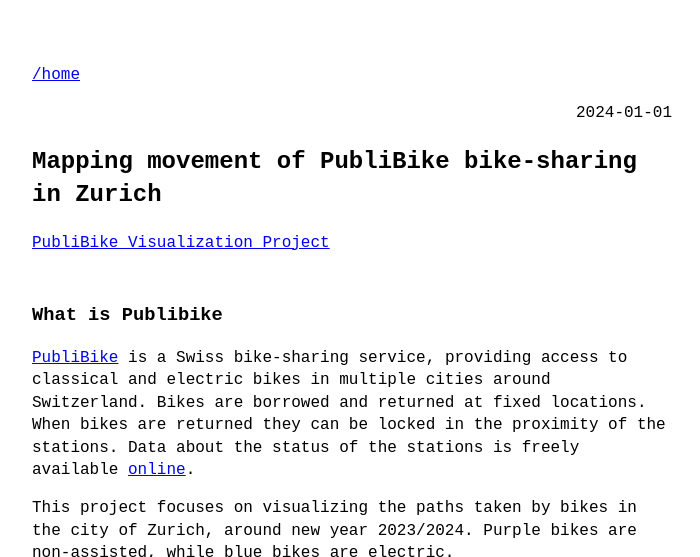
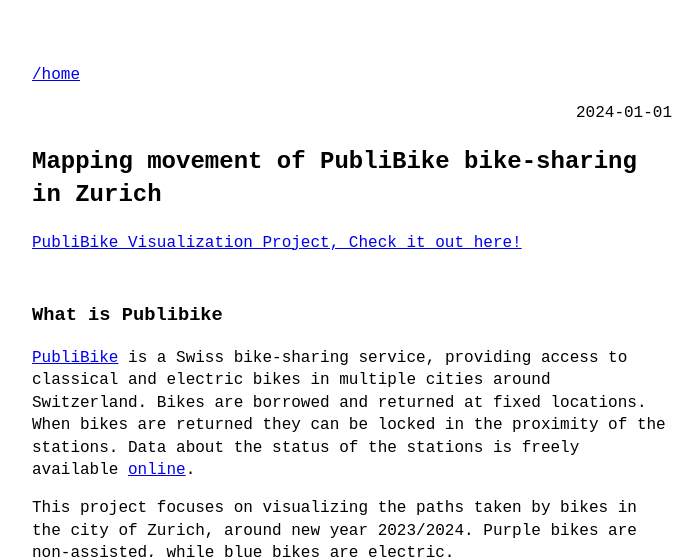
Before and after one commit to Yoekkul/Yoekkul.github.io, a Jekyll site: the page built from _posts/2024-01-01-publibike-movement-tracking.md, in a window 1280 px wide and 900 px high, cut to the strip 0-557 px from the top of the window. Shown: the whole strip, without its empty margins (288-988 px from the left). Built offline with Jekyll 4.4.1, drawn with Linux system fonts in a browser that asks for light colours.

Commit message:
Improved link message to project

```diff
--- a/_posts/2024-01-01-publibike-movement-tracking.md
+++ b/_posts/2024-01-01-publibike-movement-tracking.md
@@ -5,7 +5,7 @@
 categories: web
 ---
 
-[PubliBike Visualization Project](https://publibikes.tibaldo.ch/)
+[PubliBike Visualization Project, Check it out here!](https://publibikes.tibaldo.ch/)
 
 ### What is Publibike
 [PubliBike](https://www.publibike.ch/en/home) is a Swiss bike-sharing service, providing access to classical and electric bikes in multiple cities around Switzerland. Bikes are borrowed and returned at fixed locations. When bikes are returned they can be locked in the proximity of the stations. Data about the status of the stations is freely available [online](https://api.publibike.ch/v1/static/api.html).
```
